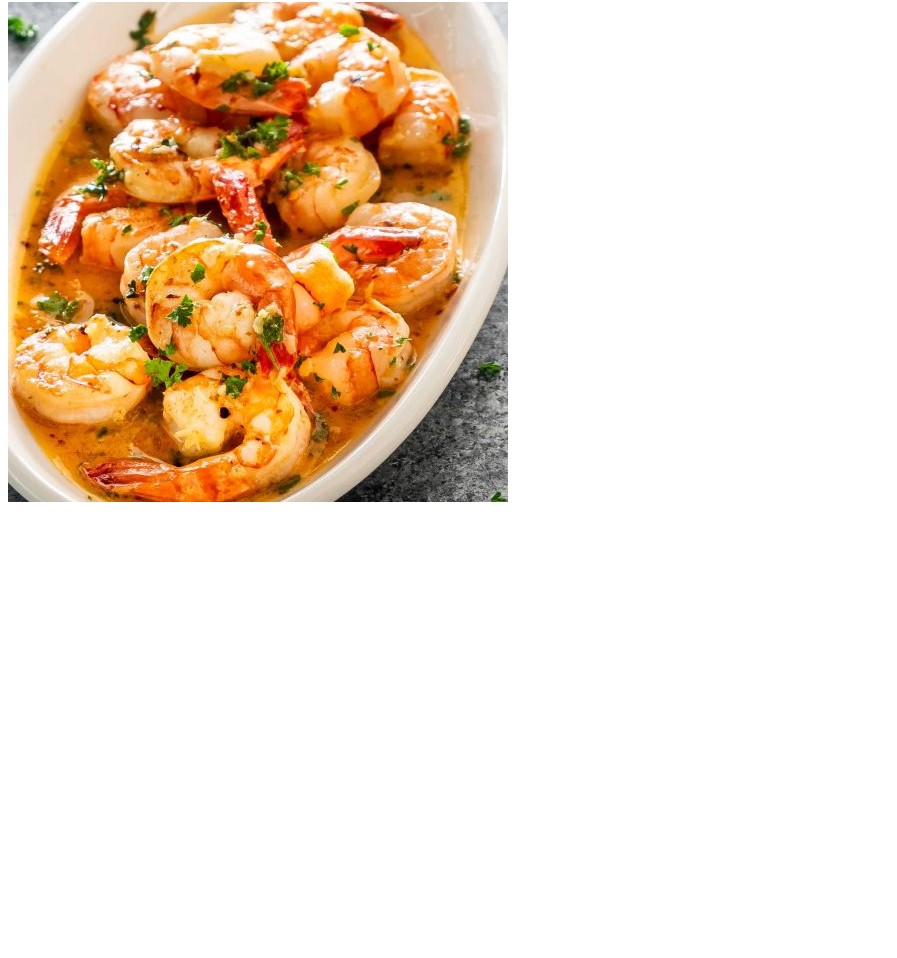
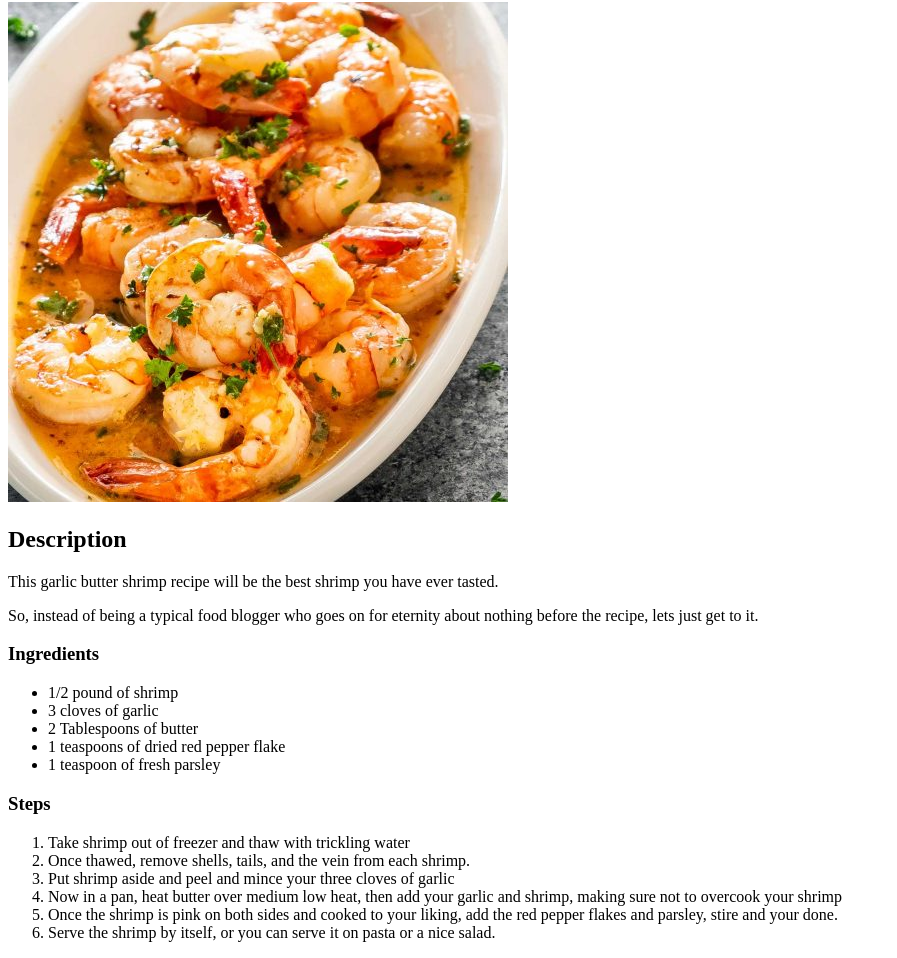
Before and after one commit to McKringles/odin-recipes, a plain HTML site: page recipes/garlicbuttershrimp.html in a window 1280 px wide. Shown: the part 78-1036 px from the top of the page, without its empty margins (0-897 px from the left). Before the commit the page ends 800 px from the top, so only its background shows below. Drawn offline with Linux system fonts and the light colour scheme.

Commit message:
Add ingredients and cooking steps

```diff
--- a/recipes/garlicbuttershrimp.html
+++ b/recipes/garlicbuttershrimp.html
@@ -5,4 +5,24 @@
     </head>
     <h1>Garlic Butter Shrimp</h1>
     <img src="../images/garlicbuttershrimp.jpg">
+    <h2>Description</h2>
+    <p>This garlic butter shrimp recipe will be the best shrimp you have ever tasted.</p>
+    <p>So, instead of being a typical food blogger who goes on for eternity about nothing before the recipe, lets just get to it.</p>
+    <h3>Ingredients</h3>
+    <ul>
+        <li>1/2 pound of shrimp</li>
+        <li>3 cloves of garlic</li>
+        <li>2 Tablespoons of butter</li>
+        <li>1 teaspoons of dried red pepper flake</li>
+        <li>1 teaspoon of fresh parsley</li>
+    </ul>
+    <h3>Steps</h3>
+    <ol>
+        <li>Take shrimp out of freezer and thaw with trickling water</li>
+        <li>Once thawed, remove shells, tails, and the vein from each shrimp.</li>
+        <li>Put shrimp aside and peel and mince your three cloves of garlic</li>
+        <li>Now in a pan, heat butter over medium low heat, then add your garlic and shrimp, making sure not to overcook your shrimp</li>
+        <li> Once the shrimp is pink on both sides and cooked to your liking, add the red pepper flakes and parsley, stire and your done.</li>
+        <li>Serve the shrimp by itself, or you can serve it on pasta or a nice salad.</li>
+    </ol>
 </html>
```
